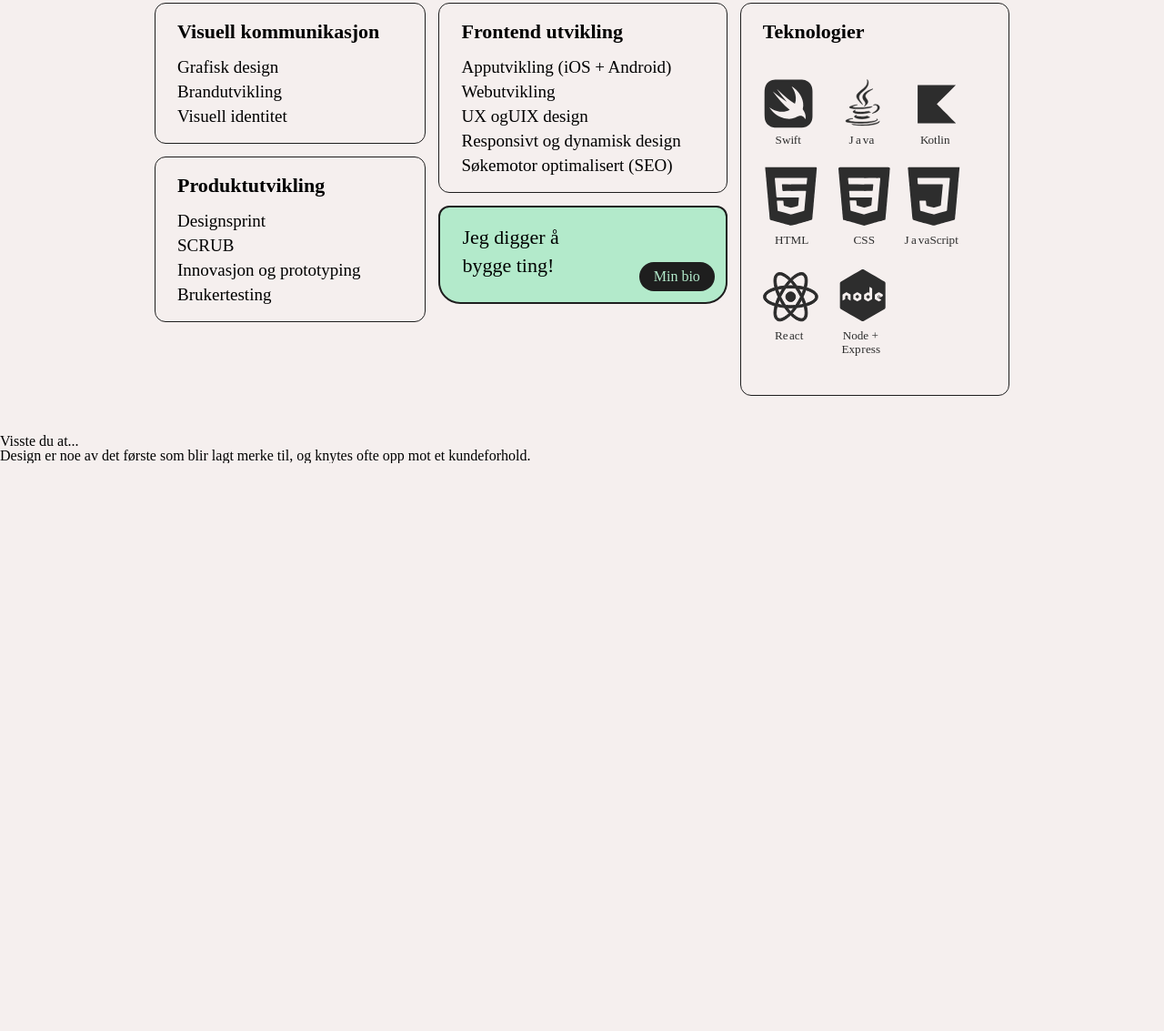
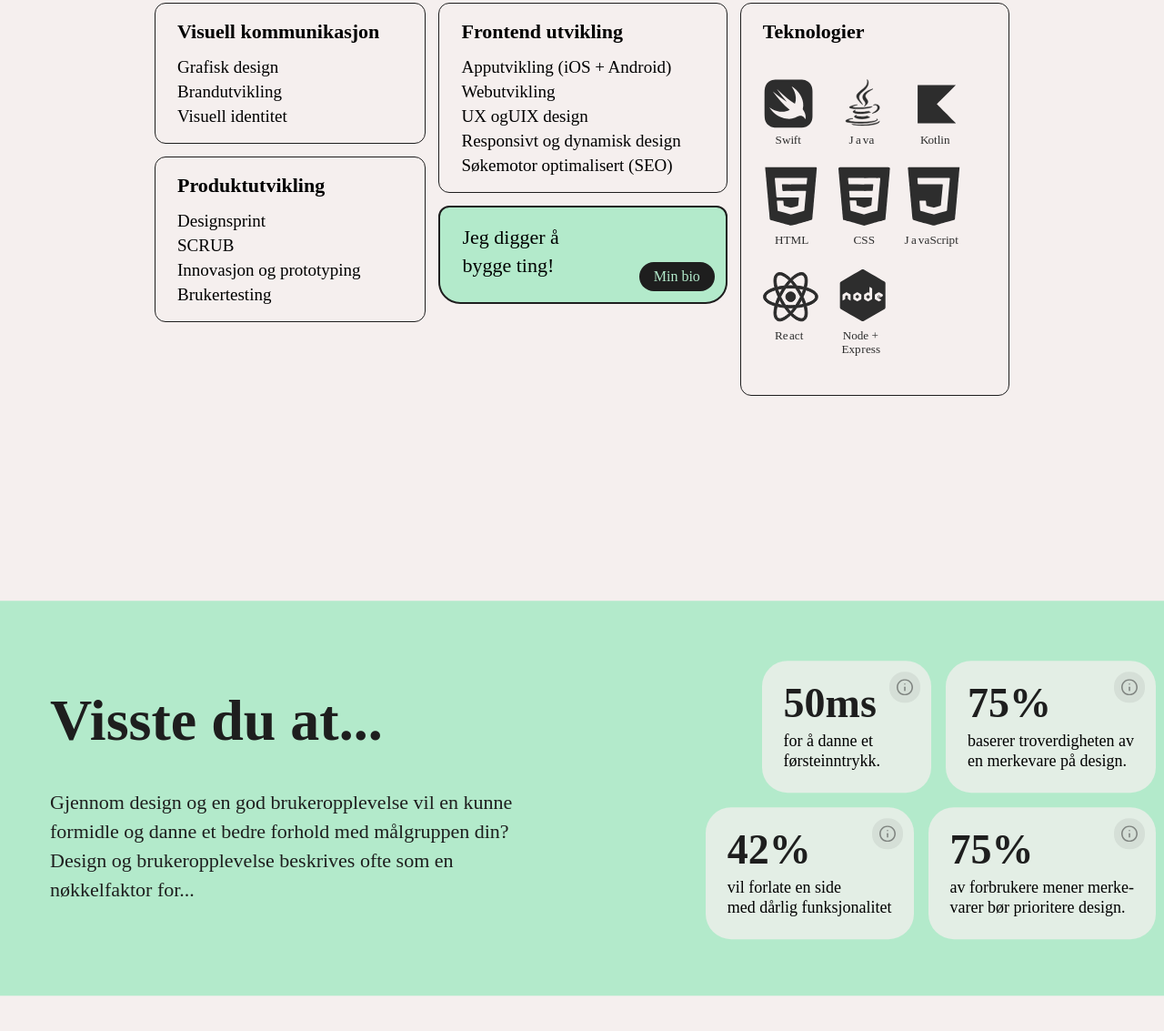
Before and after one commit to theTurtl/aaspevik-webspace, a Gatsby site: page / in a window 1280 px wide. Shown: the part 1193-2326 px from the top of the page at 91% size. Before the commit the page ends 1702 px from the top, so only its background shows below. Built offline with nearby package versions, Linux system fonts and the light colour scheme; Gatsby itself is replaced by a stand-in of ours.

Commit message:
Finnished non-functional did you know section. More adjustment to come in near future.

```diff
--- a/src/components/layout.css
+++ b/src/components/layout.css
@@ -58,6 +58,7 @@ table {
 	--whitefaded: #EEE7E7;
 	--blackfade: #1E1E1E;
 	--accent: #B3EACB;
+	--accentwhite: #E3EEE5;
 	--gray: #E1DBDA;
 	--darkergray: #E7E0DF;
 	background-color: var(--white);
@@ -424,3 +425,115 @@ span {
 	width: 220px;
 	height: 350px;
 }
+
+
+
+/* -------------------- Did you know section -------------------- */
+
+.didYouKnowSection {
+	height: 100vh;
+
+}
+
+.centerDiv {
+	position: relative;
+	height: 100vh;
+}
+
+.didYouKnowContainer {
+	display: flex;
+	margin: 80px;
+	background-color: var(--accent);
+	max-width: 1270px;
+	width: 1400px;
+	margin: auto;
+	padding: 50px;
+	position: absolute;
+	top: 50%;
+	left: 50%;
+	transform: translate(-50%, -50%);
+	border-radius: 42px;
+}
+
+.didYouText {
+	flex: 50%;
+	color: var(--blackfade);
+	padding: 50px;
+}
+
+.didYouText h6{
+	font-size: 64px;
+	font-weight: 700;
+	margin-bottom: 42px;
+}
+
+.didYouText p {
+	font-size: 22px;
+	line-height: 1.45;
+	max-width: 556px;
+}
+
+.statBoxesContainer {
+	flex: 50%;
+	margin-right: 4px;
+}
+
+.upperBoxes {
+	position: relative;
+	display: flex;
+	gap: 16px;
+	float: right;
+	margin-top: 16px;
+}
+
+.lowerBoxes {
+	margin-top: 16px;
+	position: relative;
+	display: flex;
+	gap: 16px;
+	float: right;
+}
+
+.statBox {
+	position: relative;
+	padding: 24px;
+	background-color: var(--accentwhite);
+	border-radius: 28px;
+	width: max-content;
+}
+
+.statBoxTitle {
+	font-size: 46px;
+	font-weight: 800;
+	color: var(--blackfade);
+	margin-bottom: 8px;
+}
+
+.statBoxP {
+	font-size: 18px;
+	line-height: 1.2;
+
+}
+
+.fiftyMs {
+	padding-right: 56px;
+}
+
+.sourceIcon {
+	position: absolute;
+	top: 0;
+	right: 0;
+	margin: 12px;
+	padding: 8px;
+	background-color: #00000010;
+	border-radius: 16px;
+}
+
+.infoIcon {
+	background-image: url(../images/infoIcon.svg);
+	background-position: center;
+	background-repeat: no-repeat;
+	background-size: contain;
+	width: 18px;
+	height: 18px;
+}
--- a/src/pages/index.js
+++ b/src/pages/index.js
@@ -124,7 +124,44 @@ const IndexPage = () => (
         <div className="didYouKnowContainer">
           <div className="didYouText">
             <h6>Visste du at...</h6>
-            <p>Design er noe av det første som blir lagt merke til, og knytes ofte opp mot et kundeforhold.</p>
+            <p>Gjennom design og en god brukeropplevelse vil en kunne formidle
+              og danne et bedre forhold med målgruppen din? Design og brukeropplevelse
+              beskrives ofte som en nøkkelfaktor for...
+            </p>
+          </div>
+          <div className="statBoxesContainer">
+            <div className="upperBoxes">
+              <div className="statBox fiftyMs">
+                <p className="statBoxTitle">50ms</p>
+                <p className="statBoxP">for å danne et<br/>førsteinntrykk.</p>
+                <div className="sourceIcon">
+                  <div className="infoIcon"></div>
+                </div>
+              </div>
+              <div className="statBox">
+                <p className="statBoxTitle">75%</p>
+                <p className="statBoxP">baserer troverdigheten av<br/>en merkevare på design.</p>
+                <div className="sourceIcon">
+                  <div className="infoIcon"></div>
+                </div>
+              </div>
+            </div>
+            <div className="lowerBoxes">
+            <div className="statBox">
+                <p className="statBoxTitle">42%</p>
+                <p className="statBoxP">vil forlate en side<br/>med dårlig funksjonalitet</p>
+                <div className="sourceIcon">
+                  <div className="infoIcon"></div>
+                </div>
+              </div>
+              <div className="statBox">
+                <p className="statBoxTitle">75%</p>
+                <p className="statBoxP">av forbrukere mener merke-<br/>varer bør prioritere design.</p>
+                <div className="sourceIcon">
+                  <div className="infoIcon"></div>
+                </div>
+              </div>
+            </div>
           </div>
         </div>
       </div>
```
Also changed, not shown: src/images/infoIcon.svg (added).
